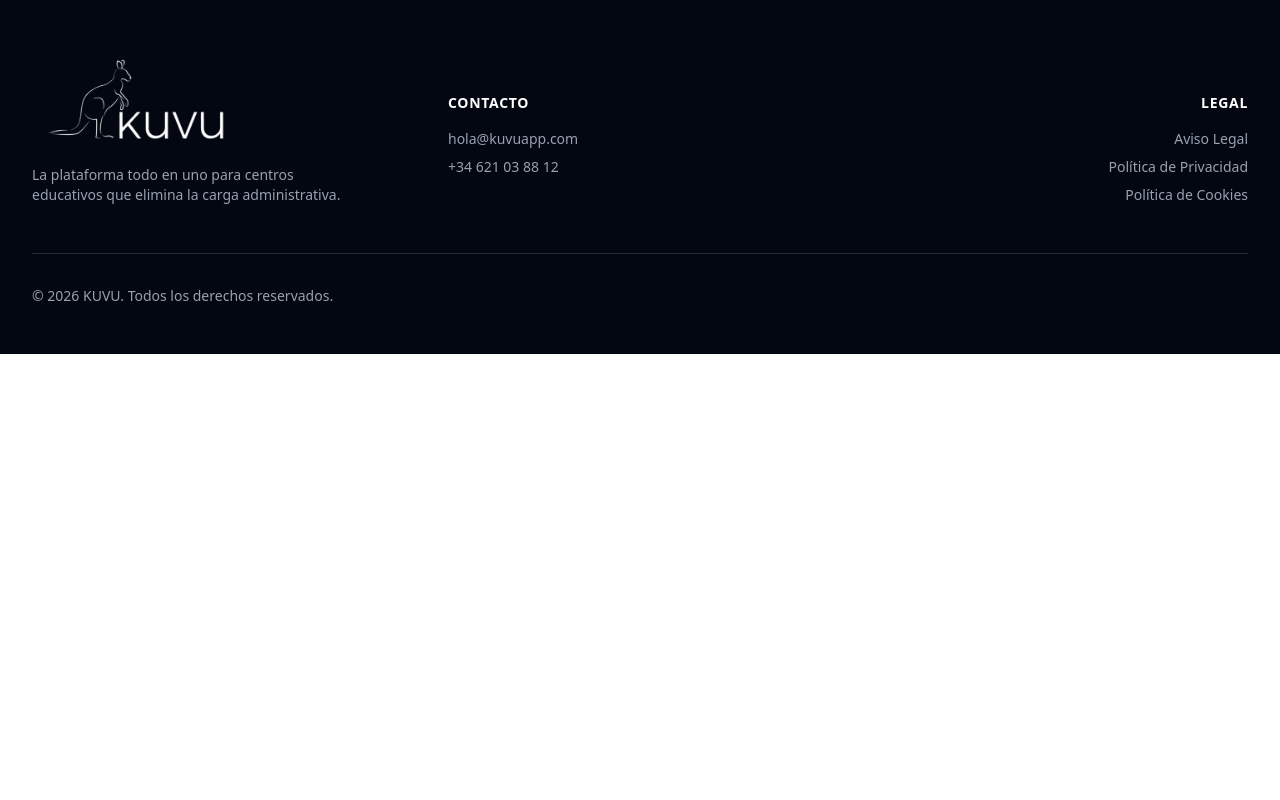
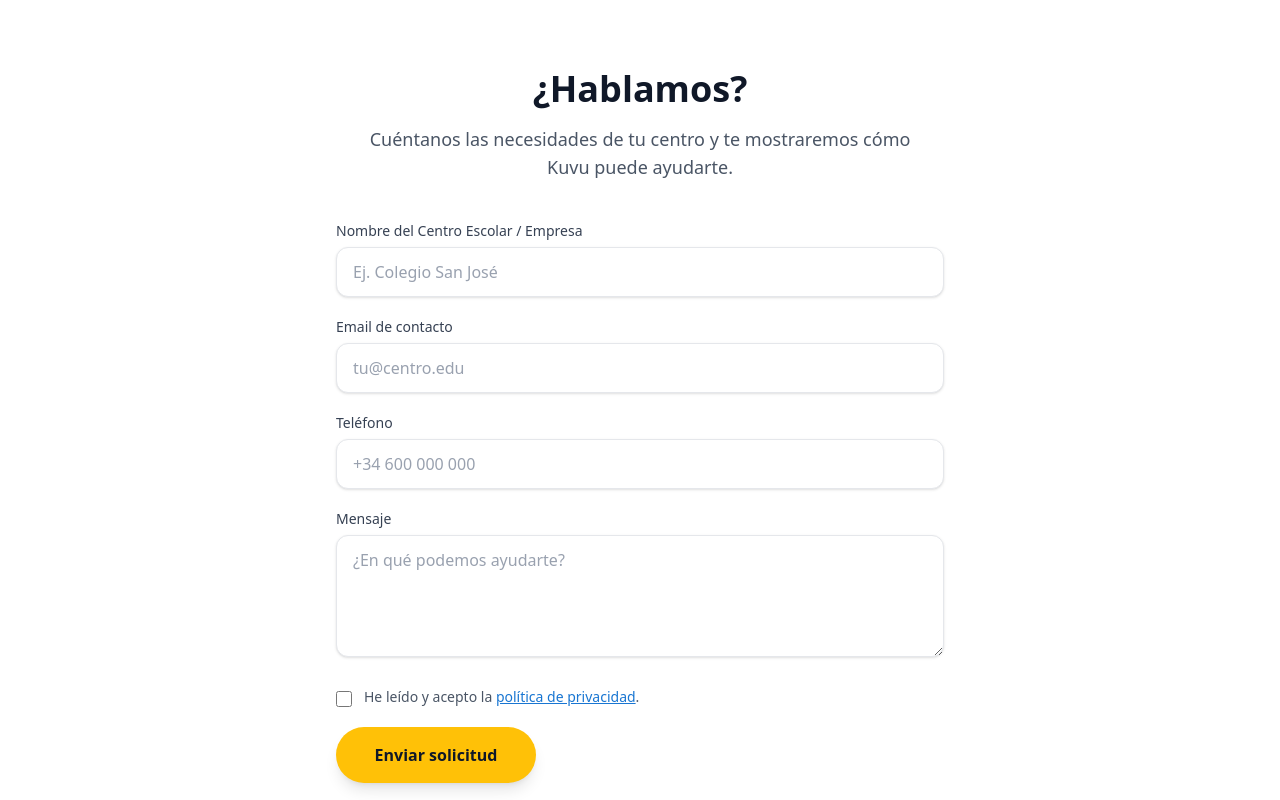
Before and after one commit to andreacb1995/kuvu-landing-page, a React (Vite) app: page / in a window 1280 px wide. Shown: the part 2380-3180 px from the top of the page. Before the commit the page ends 2734 px from the top, so only its background shows below. Built offline with nearby package versions, Linux system fonts and the light colour scheme; no server answers.

Commit message:
favicon web y form contacto

```diff
--- a/index.html
+++ b/index.html
@@ -4,6 +4,8 @@
     <meta charset="UTF-8" />
     <meta name="viewport" content="width=device-width, initial-scale=1.0" />
     <title>KUVU</title>
+    <link rel="icon" type="image/png" href="/logo-kuvu-favicon.png" />
+    <link rel="shortcut icon" type="image/png" href="/logo-kuvu-favicon.png" />
     <!-- Meta Pixel Code -->
     <script>
       !function(f,b,e,v,n,t,s)
--- a/src/App.tsx
+++ b/src/App.tsx
@@ -3,9 +3,178 @@
  * SPDX-License-Identifier: Apache-2.0
  */
 
+import { useState, useEffect, useRef, type FormEvent } from 'react';
 import { CheckCircle, Clock, MessageSquare, CreditCard, Star, ShieldCheck, TrendingUp, Users } from 'lucide-react';
 
 const WHATSAPP_LINK = "https://wa.me/34621038812?text=Hola%20Kuvu,%20nos%20gustar%C3%ADa%20recibir%20informaci%C3%B3n%20sobre%20la%20plataforma%20para%20nuestro%20centro%20educativo.";
+
+const FORMSPREE_ID = import.meta.env.VITE_FORMSPREE_ID ?? 'TU_ID';
+const FORMSPREE_URL = `https://formspree.io/f/${FORMSPREE_ID}`;
+
+const inputClass =
+  'w-full rounded-xl border border-gray-200 bg-white px-4 py-3 text-gray-900 placeholder:text-gray-400 shadow-sm transition-colors focus:border-[#1976d2] focus:outline-none focus:ring-2 focus:ring-[#1976d2]/35';
+
+function ContactSection() {
+  const sectionRef = useRef<HTMLElement>(null);
+  const [status, setStatus] = useState<'idle' | 'loading' | 'success' | 'error'>('idle');
+
+  useEffect(() => {
+    if (status === 'success' || status === 'error') {
+      sectionRef.current?.scrollIntoView({ behavior: 'smooth', block: 'start' });
+    }
+  }, [status]);
+
+  async function handleSubmit(e: FormEvent<HTMLFormElement>) {
+    e.preventDefault();
+    if (FORMSPREE_ID === 'TU_ID') {
+      setStatus('error');
+      return;
+    }
+    const form = e.currentTarget;
+    setStatus('loading');
+    try {
+      const body = new FormData(form);
+      const res = await fetch(FORMSPREE_URL, {
+        method: 'POST',
+        body,
+        headers: { Accept: 'application/json' },
+      });
+      if (res.ok) {
+        setStatus('success');
+        form.reset();
+      } else {
+        const data = (await res.json().catch(() => null)) as { error?: string } | null;
+        console.error('Formspree:', data);
+        setStatus('error');
+      }
+    } catch {
+      setStatus('error');
+    }
+  }
+
+  return (
+    <section
+      ref={sectionRef}
+      id="contacto"
+      className="scroll-mt-6 py-20 bg-white border-t border-gray-100"
+    >
+      <div className="max-w-2xl mx-auto px-4 sm:px-6 lg:px-8">
+        <div className="text-center mb-10">
+          <h2 className="text-3xl md:text-4xl font-bold text-gray-900 mb-4">¿Hablamos?</h2>
+          <p className="text-lg text-gray-600 max-w-xl mx-auto">
+            Cuéntanos las necesidades de tu centro y te mostraremos cómo Kuvu puede ayudarte.
+          </p>
+        </div>
+
+        {status === 'success' ? (
+          <div
+            role="status"
+            aria-live="polite"
+            className="rounded-2xl border border-green-200 bg-green-50 px-6 py-8 text-center text-green-900"
+          >
+            <p className="text-lg font-semibold">¡Mensaje enviado con éxito!</p>
+            <p className="mt-2 text-sm text-green-800">Te responderemos lo antes posible.</p>
+            <button
+              type="button"
+              className="mt-6 text-sm font-medium text-[#1976d2] underline hover:text-blue-900"
+              onClick={() => setStatus('idle')}
+            >
+              Enviar otro mensaje
+            </button>
+          </div>
+        ) : (
+          <form onSubmit={handleSubmit} className="space-y-5">
+            <div>
+              <label htmlFor="centro" className="mb-1.5 block text-sm font-medium text-gray-700">
+                Nombre del Centro Escolar / Empresa
+              </label>
+              <input
+                id="centro"
+                name="centro"
+                type="text"
+                required
+                autoComplete="organization"
+                className={inputClass}
+                placeholder="Ej. Colegio San José"
+              />
+            </div>
+            <div>
+              <label htmlFor="email" className="mb-1.5 block text-sm font-medium text-gray-700">
+                Email de contacto
+              </label>
+              <input
+                id="email"
+                name="email"
+                type="email"
+                required
+                autoComplete="email"
+                className={inputClass}
+                placeholder="tu@centro.edu"
+              />
+            </div>
+            <div>
+              <label htmlFor="tel" className="mb-1.5 block text-sm font-medium text-gray-700">
+                Teléfono
+              </label>
+              <input
+                id="tel"
+                name="tel"
+                type="tel"
+                autoComplete="tel"
+                className={inputClass}
+                placeholder="+34 600 000 000"
+              />
+            </div>
+            <div>
+              <label htmlFor="mensaje" className="mb-1.5 block text-sm font-medium text-gray-700">
+                Mensaje
+              </label>
+              <textarea
+                id="mensaje"
+                name="mensaje"
+                rows={4}
+                className={`${inputClass} resize-y min-h-[120px]`}
+                placeholder="¿En qué podemos ayudarte?"
+              />
+            </div>
+            <div className="flex items-start gap-3 pt-1">
+              <input
+                id="privacidad"
+                name="privacidad"
+                type="checkbox"
+                required
+                className="mt-1 h-4 w-4 shrink-0 rounded border-gray-300 text-[#1976d2] focus:ring-[#1976d2]"
+              />
+              <label htmlFor="privacidad" className="text-sm text-gray-600 leading-snug">
+                He leído y acepto la{' '}
+                <a href="#" className="font-medium text-[#1976d2] underline hover:text-blue-800">
+                  política de privacidad
+                </a>
+                .
+              </label>
+            </div>
+
+            {status === 'error' && (
+              <p className="text-sm text-red-600" role="alert">
+                {FORMSPREE_ID === 'TU_ID'
+                  ? 'Configura VITE_FORMSPREE_ID en tu entorno con el ID de tu formulario Formspree.'
+                  : 'No se pudo enviar el mensaje. Inténtalo de nuevo en unos minutos.'}
+              </p>
+            )}
+
+            <button
+              type="submit"
+              disabled={status === 'loading'}
+              className="w-full sm:w-auto min-w-[200px] rounded-full bg-[#ffc107] px-8 py-4 text-center text-base font-bold text-gray-900 shadow-lg transition-all hover:-translate-y-0.5 hover:bg-yellow-400 hover:shadow-xl disabled:cursor-not-allowed disabled:opacity-70 disabled:hover:translate-y-0"
+            >
+              {status === 'loading' ? 'Enviando…' : 'Enviar solicitud'}
+            </button>
+          </form>
+        )}
+      </div>
+    </section>
+  );
+}
 
 export default function App() {
   return (
@@ -246,6 +415,9 @@
           </a>
         </div>
       </section>
+
+      <ContactSection />
+
       {/* Footer */}
       <footer className="bg-gray-950 text-gray-400 py-12 border-t border-gray-900">
         <div className="max-w-7xl mx-auto px-4 sm:px-6 lg:px-8">
```
Also changed, not shown: src/vite-env.d.ts (added, +9 -0 lines), public/logo-kuvu-favicon.png (added), 1 other file (tests, documents, lock files or other folders).
